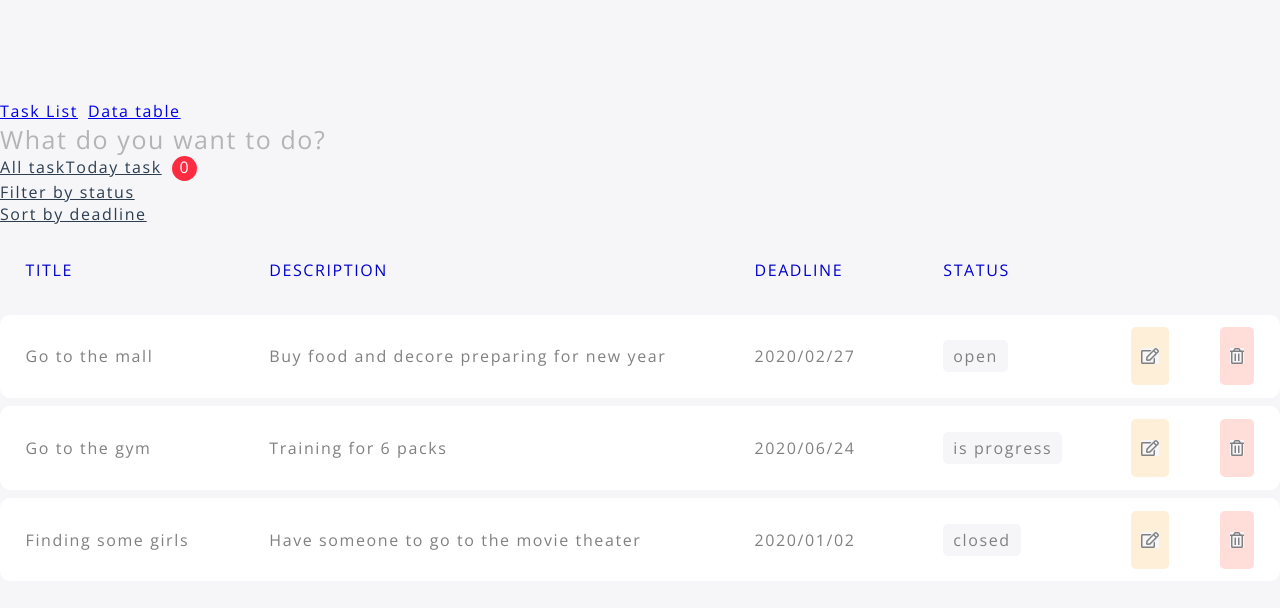
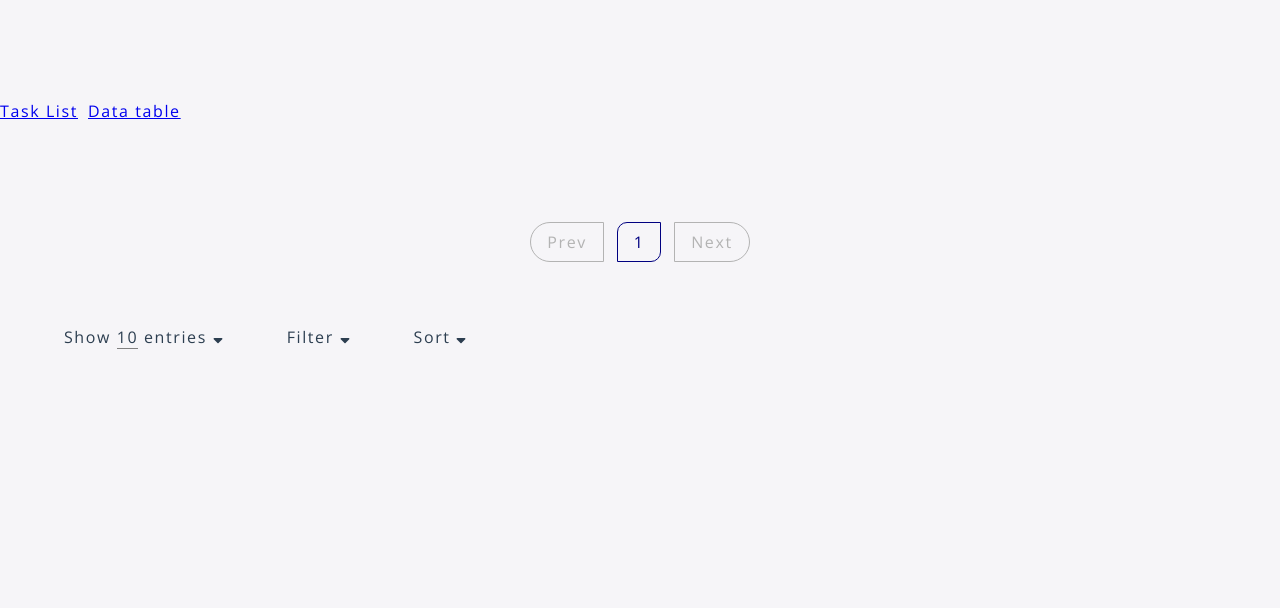
Before and after one commit to tonyminh95/todo-list-vuejs, a Vue app: page /#/datatable in a window 1280 px wide. Before the commit this address led to /#/. Shown: the top 608 px of the page. Built offline with nearby package versions, Linux system fonts and the light colour scheme.

Commit message:
custom dropdown

```diff
--- /dev/null
+++ b/src/components/TableCondition.vue
@@ -0,0 +1,60 @@
+<template>
+    <div>
+        <ul class="condition">
+            <!--  -->
+            <li>
+                <dropdown :items="items">
+                    <div slot="dropdownButton">
+                        Show <span class="u-border-bottom">{{ numberOfEntries }}</span> entries
+                        <fa-icon :icon="['fas', 'sort-down']"></fa-icon>
+                    </div>
+                </dropdown>
+            </li>
+            <li>
+                <dropdown :items="items">
+                    <div slot="dropdownButton">
+                        Filter <fa-icon :icon="['fas', 'sort-down']"></fa-icon>
+                    </div>
+                </dropdown>
+            </li>
+            <li>
+                <dropdown :items="items">
+                    <div slot="dropdownButton">
+                        Sort <fa-icon :icon="['fas', 'sort-down']"></fa-icon>
+                    </div>
+                </dropdown>
+            </li>
+        </ul>
+    </div>
+</template>
+
+<script>
+    import ClickOutside from 'vue-click-outside'
+    import Dropdown from '@/components/bases/BaseDropdown'
+
+    export default {
+        name: 'TableCondition',
+
+        components: {
+            Dropdown
+        },
+
+        directives: {
+            ClickOutside
+        },
+
+        data () {
+            return {
+                numberOfEntries: 10,
+                showDropdown: false,
+                items: [1, 2, 3, 4]
+            }
+        },
+
+        methods: {
+            hideDropdown () {
+                this.showDropdown = false
+            }
+        }
+    }
+</script>
--- /dev/null
+++ b/src/components/bases/BaseDropdown.vue
@@ -0,0 +1,47 @@
+<template>
+    <div>
+        <div v-click-outside="hideDropdown" @click="showDropdown = !showDropdown">
+            <slot name="dropdownButton"></slot>
+        </div>
+
+
+        <ul class="u-margin-top-small dropdown" v-if="showDropdown">
+            <li v-for="(item, index) in items" :key="index">
+                {{ item }}
+            </li>
+        </ul>
+    </div>
+</template>
+
+<script>
+    import ClickOutside from 'vue-click-outside'
+
+    export default {
+        name: 'BaseDropdown',
+
+        directives: {
+            ClickOutside
+        },
+
+        props: {
+            items: {
+                required: true,
+                type: Array
+            }
+        },
+
+        data () {
+            return {
+                showDropdown: false,
+            }
+        },
+
+        methods: {
+            hideDropdown () {
+                this.showDropdown = false
+            }
+        }
+
+
+    }
+</script>
--- a/src/pages/DatatableTest.vue
+++ b/src/pages/DatatableTest.vue
@@ -1,45 +1,22 @@
 <template>
     <div style="width: 90%; margin: 0 auto; margin-top: 100px;">
 
-
-        <!-- <table class="datatable">
-            <thead>
-                <tr>
-                    <th v-for="(head, index) in heads" :key="index">{{ head }}</th>
-                    <th v-if="button"></th>
-                </tr>
-            </thead>
-            <tbody>
-                <tr v-for="(body, index) in bodies" :key="index">
-                    <td>{{ body.title }}</td>
-                    <td>{{ body.description }}</td>
-                    <td>{{ body.deadline }}</td>
-                    <td>{{ body.status }}</td>
-                    <td v-if="button" class="datatable__button-box">
-                        <div v-for="(type, index) in button.types" :key="index" :class="[`btn-${type.item} btn-icon`]">
-                            <fa-icon :icon="type.icon"></fa-icon>
-                        </div>
-                    </td>
-                </tr>
-            </tbody>
-        </table> -->
-
-        <div style="margin-bottom: 50px; text-align: center">
         <pagination
+            class="u-text-center u-margin-bottom-medium"
             :page_size="page_size"
             :list_size="bodies.length"
             @page-number="test"
         />
 
-            <select v-model="page_size">
+        <condition />
+        <!-- <select v-model="page_size">
             <option>10</option>
             <option>25</option>
             <option>50</option>
             <option>100</option>
-            </select>
-        </div>
+        </select> -->
 
-        <table class="table">
+        <!-- <table class="table">
             <thead>
                 <tr>
                     <th v-for="(head, index) in heads" :key="index">{{ head }}</th>
@@ -47,34 +24,31 @@
             </thead>
             <tbody>
                 <tr v-for="item in items" :key="item.id">
-                    <td>{{ item.id }}</td>
-                    <td>{{ item.description }}</td>
-                    <td>{{ item.deadline }}</td>
-                    <td>{{ item.status }}</td>
+                    <td v-for="(head, index) in heads" :key="index">
+                        {{ item[head] }}
+                    </td> -->
+
                     <!-- <td v-if="body.propertyType == 'button'" class="datatable__button-box">
                         <div v-for="(type, index) in button.types" :key="index" :class="[`btn-${type.item} btn-icon`]">
                             <fa-icon :icon="type.icon"></fa-icon>
                         </div>
                     </td> -->
-                </tr>
+                <!-- </tr>
             </tbody>
-        </table>
-
-        <!-- <component
-            :edit="true"
-            :delete="true"
-        /> -->
+        </table> -->
     </div>
 </template>
 
 <script>
     import Pagination from '@/components/bases/BasePagination'
+    import Condition from '@/components/TableCondition'
 
     export default {
         name: 'DatatableTest',
 
         components: {
-            Pagination
+            Pagination,
+            Condition
         },
 
         computed: {
@@ -85,7 +59,7 @@
 
         data() {
             return {
-                page_size: 10,
+                page_size: 100,
                 page_number: 1,
                 // datas: [
                 //     {
--- a/src/styles/_dropdown.scss
+++ /dev/null
@@ -1,20 +0,0 @@
-.base-dropdown {
-    list-style-type: none;
-    -webkit-box-shadow: 0px 0px 5px 2px rgba(158,158,158,0.57);
-    -moz-box-shadow: 0px 0px 5px 2px rgba(158,158,158,0.57);
-    box-shadow: 0px 0px 5px 2px rgba(158,158,158,0.57);
-    display: inline-block;
-    padding: 0;
-    border-radius: 5px;
-    position: fixed;
-    background-color: white;
-}
-
-.base-dropdown li {
-    padding: 5px 10px;
-    cursor: pointer;
-
-    &:hover {
-        background-color: lightgray;
-    }
-}
--- a/src/styles/_variables.scss
+++ b/src/styles/_variables.scss
@@ -26,7 +26,11 @@ $color-icon: #2c2834;
 
 // Dimensions
 $default-dimension: .8rem;
+$medium-dimension: 4rem;
 $default-letter-spacing: .1rem;
+// (border radius)
+$border-radius-small: .5rem;
+$border-radius-medium: 1rem;
 
 // (table)
 $table-cell-padding: $default-dimension $default-dimension * 2;
@@ -44,40 +48,40 @@ $icon-size-default: 2rem;
 
 
 
-$gray-base:              #000 !default;
-$line-height-base:        1.428571429 !default; // 20/14
-$gray-light:             lighten($gray-base, 46.7%) !default; // #777
-$table-border-color:            #ddd !default;
-$body-bg:               #fff !default;
-$table-condensed-cell-padding:  5px !default;
-$table-bg-accent:               #f9f9f9 !default;
-$table-bg-hover:                #f5f5f5 !default;
-$font-size-base:          14px !default;
-$table-bg:                      transparent !default;
-$table-cell-padding:            8px !default;
-$line-height-computed:    floor(($font-size-base * $line-height-base)) !default; // ~20px
-$text-muted:                  $gray-light !default;
-$table-bg-active:               $table-bg-hover !default;
-$state-success-text:             #3c763d !default;
-$state-success-bg:               #dff0d8 !default;
-$state-success-border:           darken(adjust-hue($state-success-bg, -10), 5%) !default;
+// $gray-base:              #000 !default;
+// $line-height-base:        1.428571429 !default; // 20/14
+// $gray-light:             lighten($gray-base, 46.7%) !default; // #777
+// $table-border-color:            #ddd !default;
+// $body-bg:               #fff !default;
+// $table-condensed-cell-padding:  5px !default;
+// $table-bg-accent:               #f9f9f9 !default;
+// $table-bg-hover:                #f5f5f5 !default;
+// $font-size-base:          14px !default;
+// $table-bg:                      transparent !default;
+// $table-cell-padding:            8px !default;
+// $line-height-computed:    floor(($font-size-base * $line-height-base)) !default; // ~20px
+// $text-muted:                  $gray-light !default;
+// $table-bg-active:               $table-bg-hover !default;
+// $state-success-text:             #3c763d !default;
+// $state-success-bg:               #dff0d8 !default;
+// $state-success-border:           darken(adjust-hue($state-success-bg, -10), 5%) !default;
 
-$state-info-text:                #31708f !default;
-$state-info-bg:                  #d9edf7 !default;
-$state-info-border:              darken(adjust-hue($state-info-bg, -10), 7%) !default;
+// $state-info-text:                #31708f !default;
+// $state-info-bg:                  #d9edf7 !default;
+// $state-info-border:              darken(adjust-hue($state-info-bg, -10), 7%) !default;
 
-$state-warning-text:             #8a6d3b !default;
-$state-warning-bg:               #fcf8e3 !default;
-$state-warning-border:           darken(adjust-hue($state-warning-bg, -10), 5%) !default;
+// $state-warning-text:             #8a6d3b !default;
+// $state-warning-bg:               #fcf8e3 !default;
+// $state-warning-border:           darken(adjust-hue($state-warning-bg, -10), 5%) !default;
 
-$state-danger-text:              #a94442 !default;
-$state-danger-bg:                #f2dede !default;
-$state-danger-border:            darken(adjust-hue($state-danger-bg, -10), 5%) !default;
+// $state-danger-text:              #a94442 !default;
+// $state-danger-bg:                #f2dede !default;
+// $state-danger-border:            darken(adjust-hue($state-danger-bg, -10), 5%) !default;
 
-$screen-sm:                  768px !default;
-$screen-sm-min:              $screen-sm !default;
-$screen-xs-max:              ($screen-sm-min - 1) !default;
+// $screen-sm:                  768px !default;
+// $screen-sm-min:              $screen-sm !default;
+// $screen-xs-max:              ($screen-sm-min - 1) !default;
 
-// "success": #28a745,
-//     "info": #17a2b8,
-//     "warning": #ffc107,
+// // "success": #28a745,
+// //     "info": #17a2b8,
+// //     "warning": #ffc107,
--- /dev/null
+++ b/src/styles/base/_utilities.scss
@@ -0,0 +1,11 @@
+.u-text-center { text-align: center; }
+
+.u-margin-top-small { margin-top: 1.5rem; }
+
+// .u-margin-bottom-small { margin-bottom: 1.5rem; }
+
+.u-margin-bottom-medium { margin-bottom: 4rem; }
+
+// .u-margin-bottom-big { margin-bottom: 8rem; }
+
+.u-border-bottom { border-bottom: 1px solid $color-gray; }
--- /dev/null
+++ b/src/styles/components/_condition.scss
@@ -0,0 +1,14 @@
+.condition {
+    > li {
+        display: inline-block;
+        cursor: pointer;
+
+        &:not(:first-child) {
+            margin-left: $medium-dimension;
+        }
+
+        &:hover {
+            color: $color-navy;
+        }
+    }
+}
--- a/src/styles/components/_datatable.scss
+++ b/src/styles/components/_datatable.scss
@@ -10,6 +10,7 @@
             > td {
                 padding: $table-cell-padding;
                 line-height: $table-cell-line-height;
+                text-align: left;
             }
         }
     }
--- /dev/null
+++ b/src/styles/components/_dropdown.scss
@@ -0,0 +1,26 @@
+.dropdown {
+    list-style: none;
+    position: absolute;
+    border-radius: $border-radius-small;
+    -webkit-box-shadow: 0px 0px 10px 5px rgba(lighten($color-gray, 40%), 0.57);
+    -moz-box-shadow: 0px 0px 10px 5px rgba(lighten($color-gray, 40%),0.57);
+    box-shadow: 0px 0px 10px 5px rgba(lighten($color-gray, 40%),0.57);
+
+    > li {
+        padding: $default-dimension $default-dimension * 2;
+        cursor: pointer;
+        background-color: $color-white;
+
+        &:first-child {
+            border-radius: $border-radius-small $border-radius-small 0 0;
+        }
+
+        &:last-child {
+            border-radius: 0 0 $border-radius-small $border-radius-small;
+        }
+
+        &:hover {
+            background-color: lighten($color-gray, 40%);
+        }
+    }
+}
--- a/src/styles/main.scss
+++ b/src/styles/main.scss
@@ -2,10 +2,13 @@
 
 @import 'base';
 
+@import 'base/utilities';
+
 @import 'components/button';
+@import 'components/condition';
 @import 'components/datatable';
+@import 'components/dropdown';
 @import 'components/pagination';
 
 @import 'status';
 @import 'modal';
-@import 'dropdown';
```
Lines whose indentation alone changed are shown as unchanged.
